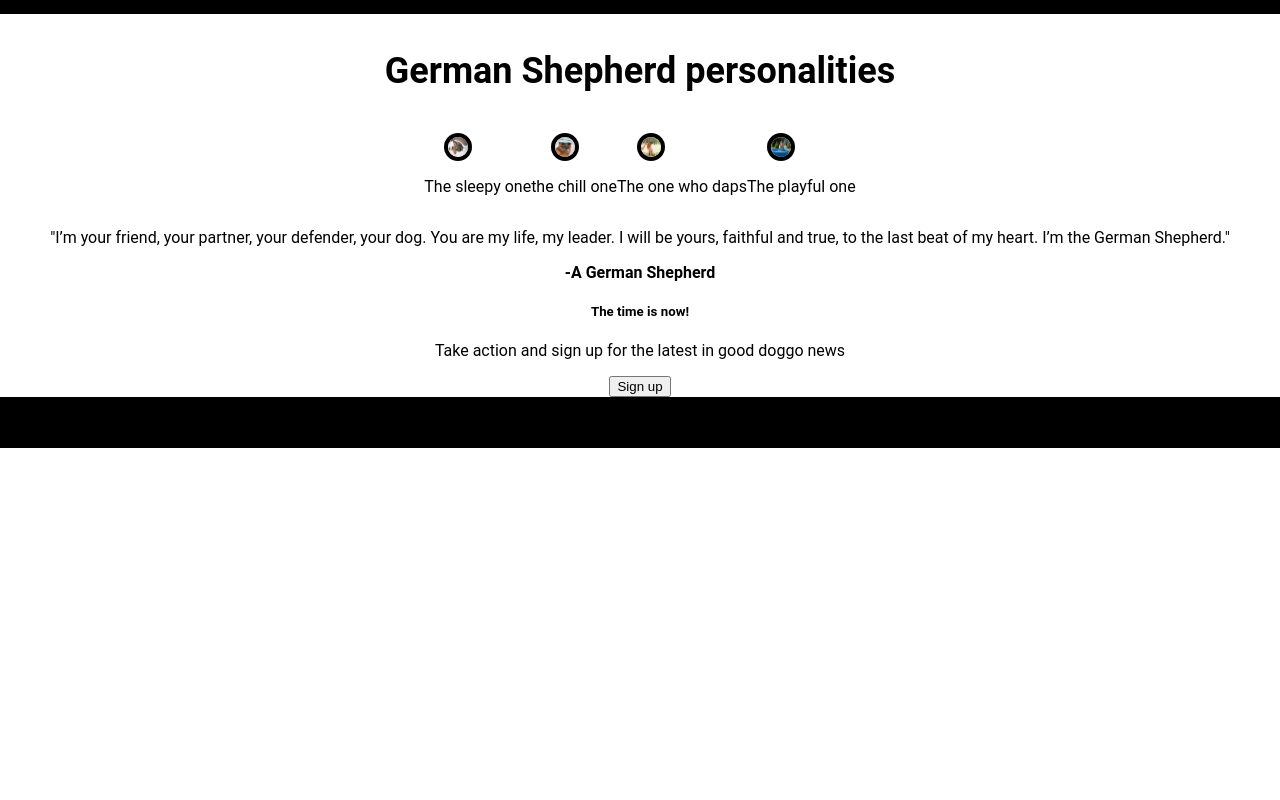
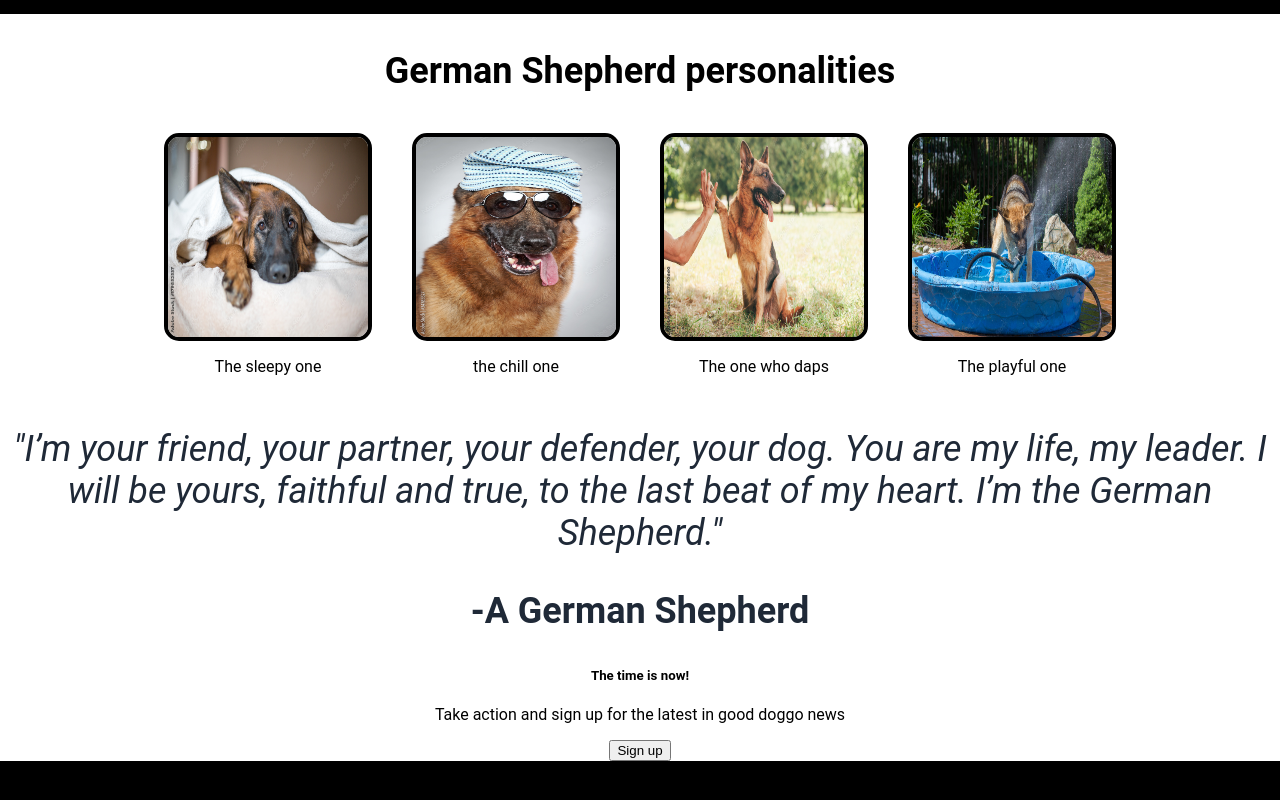
Before and after one commit to dylanmc77/css-box-assignment, a plain HTML site: page index.html in a window 1280 px wide. Shown: the part 740-1540 px from the top of the page. Before the commit the page ends 1188 px from the top, so only its background shows below. Drawn offline with Linux system fonts and the light colour scheme; files that its build step writes are made by us from their sources; files whose address does not match are found by name.

Commit message:
add italic to quote

```diff
--- a/index.css
+++ b/index.css
@@ -82,12 +82,19 @@ h3 {
     flex-basis:content:
 }
 
-img {
+.content img {
     display: flex;
-    height: 20px;
-    width: 20px;
+    height: 200px;
+    width: 200px;
     border: 4px solid black;
     border-radius: 15px;
     margin: 5px 20px 0px 20px;
+}
 
+/* quote */
+
+.quote {
+    text-align: center;
+    font-size: 36px;
+    color: #1f2937;
 }
--- a/index.html
+++ b/index.html
@@ -60,10 +60,10 @@
     </div>
 
     <div class="quote">
-        <p>"I’m your friend, your partner, your defender,
+        <p><em>"I’m your friend, your partner, your defender,
             your dog. You are my life, my leader. I will be
             yours, faithful and true, to the last beat of my
-            heart. I’m the German Shepherd."</p>
+            heart. I’m the German Shepherd."</em></p>
         <p><strong>-A German Shepherd</strong></p>
     </div>
 
```
